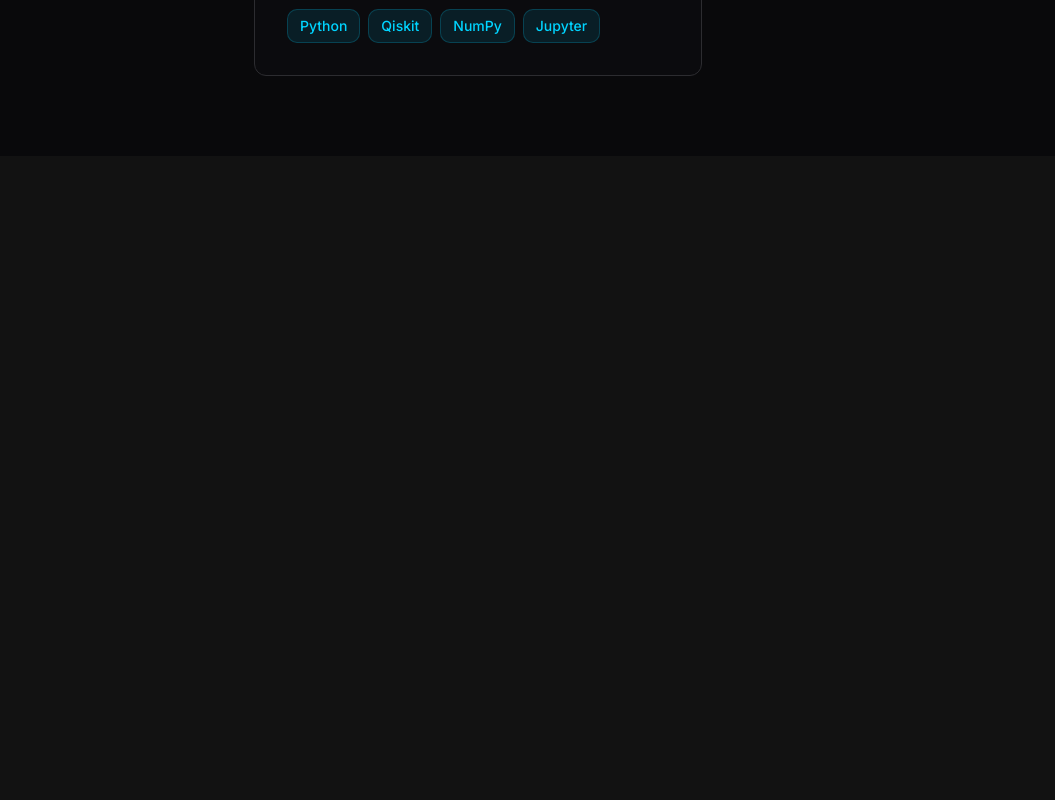
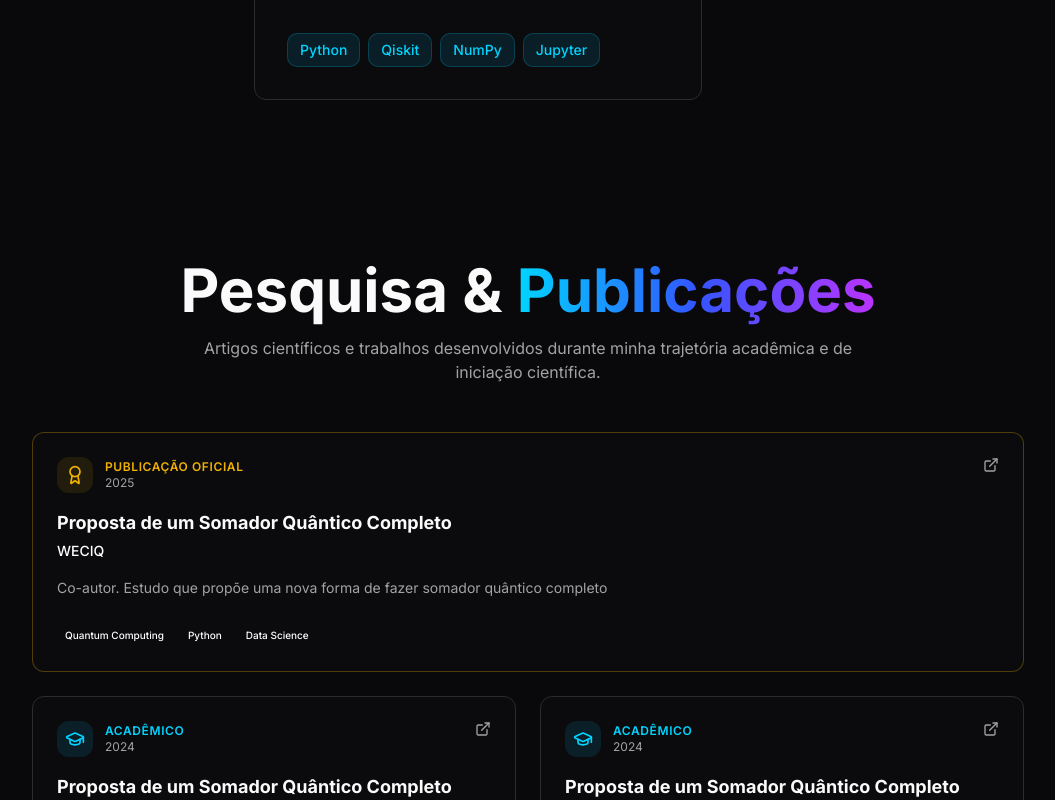
Before and after one commit to gabrimoreira/portfolio, a Next.js app: page / in a window 1280 px wide. Shown: the part 2000-2800 px from the top of the page, without its empty margins (112-1167 px from the left). Before the commit the page ends 2156 px from the top, so only its background shows below. Built offline with nearby package versions, Linux system fonts and the light colour scheme.

Commit message:
feat: add ResearchCard

```diff
--- /dev/null
+++ b/app/components/ResearchCard.tsx
@@ -0,0 +1,69 @@
+import { FileText, ExternalLink, Award, GraduationCap } from "lucide-react";
+
+interface ResearchCardProps {
+  title: string;
+  type: string;
+  publisher: string;
+  date: string;
+  description: string;
+  tags: string[];
+  link: string;
+}
+
+export function ResearchCard({ title, type, publisher, date, description, tags, link }: ResearchCardProps) {
+
+  const isPublished = type === "published";
+
+  return (
+    <a
+      href={link}
+      target="_blank"
+      className={`
+        group relative flex flex-col p-6 rounded-xl border bg-card transition-all duration-300 hover:-translate-y-1
+        ${isPublished
+          ? "border-yellow-500/30 hover:border-yellow-500/60 hover:shadow-[0_0_20px_-10px_rgba(234,179,8,0.3)]"
+          : "border-border hover:border-primary/50 hover:shadow-[0_0_20px_-10px_var(--primary)]"
+        }
+      `}
+    >
+      <div className="flex justify-between items-start mb-4">
+        <div className="flex gap-3 items-center">
+          <div className={`p-2 rounded-lg ${isPublished ? "bg-yellow-500/10 text-yellow-500" : "bg-primary/10 text-primary"}`}>
+            {isPublished ? <Award className="w-5 h-5" /> : <GraduationCap className="w-5 h-5" />}
+          </div>
+
+          <div className="flex flex-col">
+            <span className={`text-xs font-semibold uppercase tracking-wider ${isPublished ? "text-yellow-500" : "text-primary"}`}>
+              {isPublished ? "Publicação Oficial" : "Acadêmico"}
+            </span>
+            <span className="text-xs text-muted">{date}</span>
+          </div>
+        </div>
+
+        <ExternalLink className="w-4 h-4 text-muted group-hover:text-foreground transition-colors" />
+      </div>
+
+      <h3 className="text-lg font-bold text-foreground mb-1 group-hover:text-primary transition-colors">
+        {title}
+      </h3>
+      <p className="text-sm text-muted-foreground mb-4 font-medium">
+        {publisher}
+      </p>
+
+      <p className="text-sm text-muted leading-relaxed mb-6 line-clamp-3">
+        {description}
+      </p>
+
+      <div className="flex flex-wrap gap-2 mt-auto">
+        {tags.map((tag) => (
+          <span
+            key={tag}
+            className="text-[10px] font-medium px-2 py-1 rounded bg-secondary text-secondary-foreground"
+          >
+            {tag}
+          </span>
+        ))}
+      </div>
+    </a>
+  );
+}
--- a/app/page.tsx
+++ b/app/page.tsx
@@ -2,12 +2,14 @@
 import Navbar from "./components/Navbar";
 import Hero from "./sections/Hero";
 import Projects from "./sections/Projects";
+import Research from "./sections/Research"
 export default function Home() {
   return (
     <div className="bg-background flex flex-col min-h-screen items-center justify-center  font-sans ">
       <Navbar />
       <Hero/>
       <Projects/>
+      <Research/>
     </div>
   );
 }
--- a/app/sections/Hero.tsx
+++ b/app/sections/Hero.tsx
@@ -67,9 +67,9 @@
           </Button>
         </a>
 
-        <a href="#experience">
+        <a href="#papers">
           <Button variant="outline">
-            Ver Experiência
+            Ver Trabalhos
             <Briefcase className="w-4 h-4" />
           </Button>
         </a>
--- a/app/sections/Projects.tsx
+++ b/app/sections/Projects.tsx
@@ -11,7 +11,7 @@
         </h2>
         <div className="hidden md:block h-1 flex-1 bg-border/50 mt-2" />
         <p className=" text-muted text-sm md:text-base max-w-md text-justify md:text-center">
-          Uma seleção dos trabalhos que desenvolvi na graduação
+          Uma seleção dos trabalhos que desenvolvi na graduação e projetos pessoais
         </p>
       </div>
 
--- /dev/null
+++ b/app/sections/Research.tsx
@@ -0,0 +1,35 @@
+import { ResearchCard } from "../components/ResearchCard";
+import { research } from "@/data/research";
+
+export default function Research() {
+  return (
+    <section id="research" className="py-20 px-4 max-w-5xl mx-auto scroll-mt-24">
+
+      <div
+        className="mb-12 flex flex-col items-center justify-center gap-4"
+        data-aos="fade-up"
+      >
+        <h2 className="text-4xl md:text-6xl font-bold text-foreground shrink-0 text-center">
+          Pesquisa & <span className="text-gradient">Publicações</span>
+        </h2>
+        <p className="text-muted text-sm md:text-base max-w-2xl text-center">
+          Artigos científicos e trabalhos desenvolvidos durante minha trajetória acadêmica e de iniciação científica.
+        </p>
+      </div>
+
+      <div className="grid grid-cols-1 md:grid-cols-2 gap-6">
+        {research.map((item, index) => (
+          <div
+            key={index}
+            className={`${item.type === 'published' ? "md:col-span-2" : ""}`}
+            data-aos="fade-up"
+            data-aos-delay={index * 100}
+          >
+            <ResearchCard {...item} />
+          </div>
+        ))}
+      </div>
+
+    </section>
+  );
+}
--- /dev/null
+++ b/data/research.ts
@@ -0,0 +1,31 @@
+
+
+export const research = [
+  {
+    title: "Proposta de um Somador Quântico Completo",
+    type: "published",
+    publisher: "WECIQ",
+    date: "2025",
+    description: "Co-autor. Estudo que propõe uma nova forma de fazer somador quântico completo",
+    tags: ["Quantum Computing", "Python", "Data Science"],
+    link: "https://doi.org/..."
+  },
+  {
+    title: "Proposta de um Somador Quântico Completo",
+    type: "academic",
+    publisher: "WECIQ",
+    date: "2024",
+    description: "Co-autor. Estudo que propõe uma nova forma de fazer somador quântico completo",
+    tags: ["Quantum Computing", "Python", "Data Science"],
+    link: "https://doi.org/..."
+  },
+  {
+    title: "Proposta de um Somador Quântico Completo",
+    type: "academic",
+    publisher: "WECIQ",
+    date: "2024",
+    description: "Co-autor. Estudo que propõe uma nova forma de fazer somador quântico completo",
+    tags: ["Quantum Computing", "Python", "Data Science"],
+    link: "https://doi.org/..."
+  },
+];
```
